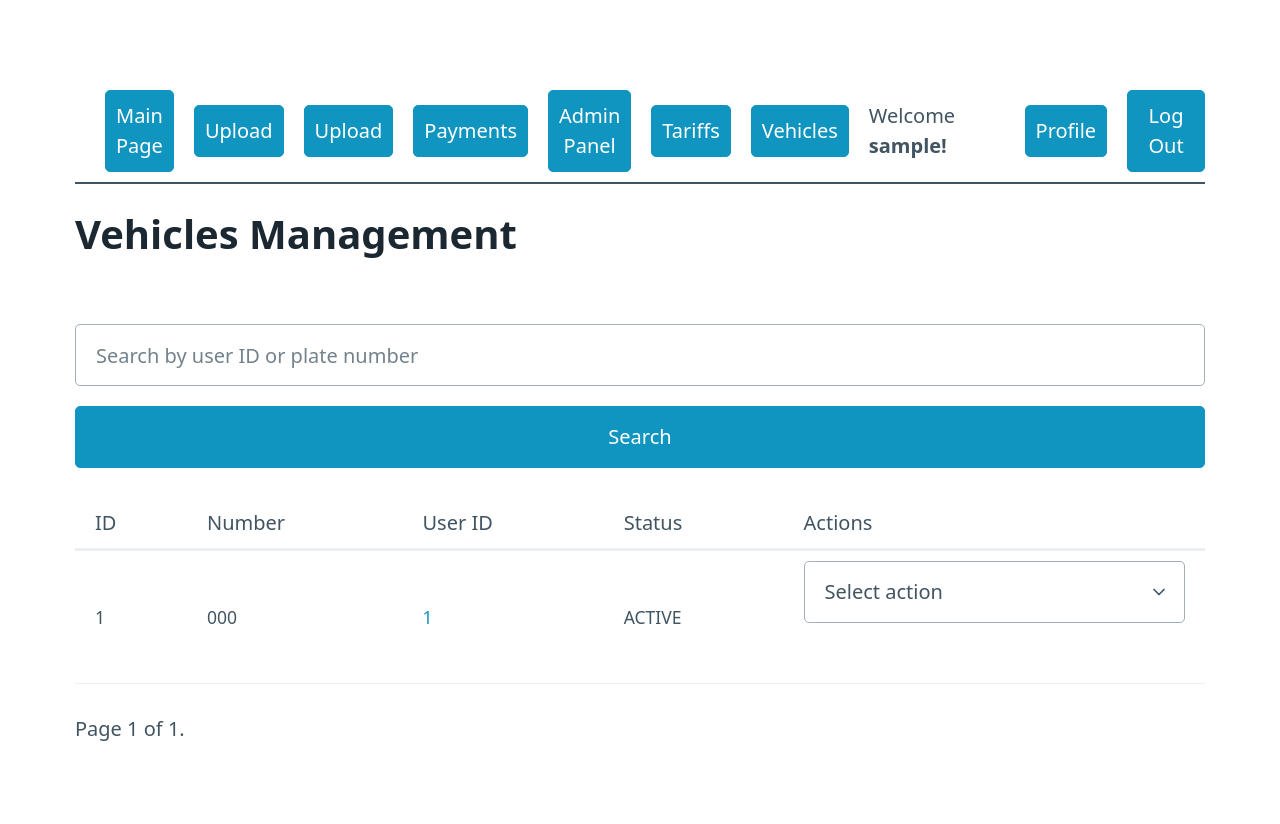
After one commit to Spica12/Python-Science-Parking-Management-System, a Django app: page /admin/vehicles_management/ in a window 1280 px wide. The commit adds this page. Run offline with Django 5.2, Linux system fonts and the light colour scheme; a user stored in the database is signed in; tables that the repository leaves empty hold one stand-in row (values such as "Sample post").

Commit message:
Admin panel update/vehicles_management button

```diff
--- /dev/null
+++ b/adminapp/templates/adminapp/vehicles_management.html
@@ -0,0 +1,95 @@
+{% extends "parking_service/base.html" %}
+
+{% block content %}
+<h1>Vehicles Management</h1>
+
+<form method="GET" action="{% url 'adminapp:vehicles_management' %}">
+    <div style="position: relative;">
+        <input type="text" name="query" value="{{ query }}" placeholder="Search by user ID or plate number" style="padding-right: 120px;">
+        {% if query %}
+            <a href="{% url 'adminapp:vehicles_management' %}" style="position: absolute; right: 10px; top: 50%; transform: translateY(-50%); color: #aaa; text-decoration: none;">&times;</a>
+        {% endif %}
+    </div>
+    <button type="submit">Search</button>
+</form>
+
+<table>
+    <thead>
+        <tr>
+            <th>ID</th>
+            <th>Number</th>
+            <th>User ID</th>
+            <th>Status</th>
+            <th>Actions</th>
+        </tr>
+    </thead>
+    <tbody>
+        {% for vehicle in page_obj %}
+            <tr>
+                <td>{{ vehicle.pk }}</td>
+                <td>{{ vehicle.plate_number }}</td>
+                <td><a href="{% url 'adminapp:user_management' %}?user_id={{ vehicle.user.pk }}">{{ vehicle.user.pk }}</a></td>
+                <td>{{ vehicle.status }}</td>
+                <td>
+                    <form method="post" action="{% url 'adminapp:change_vehicle_status' vehicle.pk %}">
+                        {% csrf_token %}
+                        <select name="action">
+                            <option value="">Select action</option>
+                            <option value="block" {% if vehicle.status == "BLOCKED" %}disabled{% endif %}>Block</option>
+                            <option value="unblock" {% if vehicle.status == "ACTIVE" %}disabled{% endif %}>Unblock</option>
+                            <option value="delete">Delete</option>
+                        </select>
+                        <button type="submit" style="display: none;"></button>
+                    </form>
+                </td>
+            </tr>
+        {% endfor %}
+    </tbody>
+</table>
+
+<div class="pagination">
+    <span class="step-links">
+        {% if page_obj.has_previous %}
+            <a href="?page=1{% if query %}&query={{ query }}{% endif %}">&laquo; first</a>
+            <a href="?page={{ page_obj.previous_page_number }}{% if query %}&query={{ query }}{% endif %}">previous</a>
+        {% endif %}
+
+        <span class="current">
+            Page {{ page_obj.number }} of {{ page_obj.paginator.num_pages }}.
+        </span>
+
+        {% if page_obj.has_next %}
+            <a href="?page={{ page_obj.next_page_number }}{% if query %}&query={{ query }}{% endif %}">next</a>
+            <a href="?page={{ page_obj.paginator.num_pages }}{% if query %}&query={{ query }}{% endif %}">last &raquo;</a>
+        {% endif %}
+    </span>
+</div>
+
+<script>
+    document.querySelectorAll('select[name="action"]').forEach(select => {
+        select.addEventListener('change', function (event) {
+            const form = this.closest('form');
+            const action = this.value;
+            let message = '';
+
+            switch (action) {
+                case 'block':
+                    message = 'Are you sure you want to block this vehicle?';
+                    break;
+                case 'unblock':
+                    message = 'Are you sure you want to unblock this vehicle?';
+                    break;
+                case 'delete':
+                    message = 'Are you sure you want to delete this vehicle?';
+                    break;
+            }
+
+            if (message && confirm(message)) {
+                form.submit();
+            } else {
+                this.value = '';
+            }
+        });
+    });
+</script>
+{% endblock %}
--- a/adminapp/urls.py
+++ b/adminapp/urls.py
@@ -1,5 +1,5 @@
 from django.urls import path
-from .views import admin_panel, block_user, unblock_user, change_role, user_management, change_user_status
+from .views import admin_panel, block_user, unblock_user, change_role, user_management, change_user_status, vehicles_management, change_vehicle_status
 
 app_name = 'adminapp'
 
@@ -10,4 +10,6 @@ urlpatterns = [
     path('block_user/<int:user_id>/', block_user, name='block_user'),
     path('unblock_user/<int:user_id>/', unblock_user, name='unblock_user'),
     path('user_management/', user_management, name='user_management'),
+    path('vehicles_management/', vehicles_management, name='vehicles_management'),
+    path('vehicles/<int:vehicle_id>/change_status/', change_vehicle_status, name='change_vehicle_status'),
 ]
--- a/adminapp/views.py
+++ b/adminapp/views.py
@@ -1,8 +1,10 @@
 from django.shortcuts import render, redirect, get_object_or_404
 from django.views.decorators.http import require_POST
 from django.contrib import messages
+from django.core.paginator import Paginator
 from django.db.models import Q
 from users.models import CustomUser, UserRole
+from vehicles.models import Vehicle
 from adminapp.decorators import admin_required, admin_or_operator_required
 from users.decorators import user_is_active
 
@@ -13,15 +15,59 @@ def admin_panel(request):
 
 @admin_required
 def user_management(request):
+    user_id = request.GET.get('user_id')
     query = request.GET.get('query', '')
-    if query:
+
+    if user_id:
+        users = CustomUser.objects.filter(id=user_id)
+    elif query:
         users = CustomUser.objects.filter(
             Q(email__icontains=query) | Q(nickname__icontains=query) | Q(id__icontains=query)
         )
     else:
         users = CustomUser.objects.all()
 
-    return render(request, 'adminapp/user_management.html', {'users': users, 'query': query})
+    return render(request, 'adminapp/user_management.html', {'users': users, 'query': query, 'user_id': user_id})
+
+@admin_or_operator_required
+def vehicles_management(request):
+    user_id = request.GET.get('user_id')
+    query = request.GET.get('query', '')
+
+    if user_id:
+        vehicles = Vehicle.objects.filter(user_id=user_id)
+    else:
+        if query:
+            vehicles = Vehicle.objects.filter(
+                Q(user__id__icontains=query) | Q(plate_number__icontains=query)
+            )
+        else:
+            vehicles = Vehicle.objects.all()
+
+    paginator = Paginator(vehicles, 10)
+    page_number = request.GET.get('page')
+    page_obj = paginator.get_page(page_number)
+
+    return render(request, 'adminapp/vehicles_management.html', {'page_obj': page_obj, 'query': query})
+
+@require_POST
+@admin_required
+def change_vehicle_status(request, vehicle_id):
+    vehicle = get_object_or_404(Vehicle, id=vehicle_id)
+    action = request.POST.get('action')
+
+    if action == 'block':
+        vehicle.status = 'BLOCKED'
+    elif action == 'unblock':
+        vehicle.status = 'ACTIVE'
+    elif action == 'delete':
+        vehicle.delete()
+        messages.success(request, f"Vehicle {vehicle.plate_number} has been deleted.")
+        return redirect('adminapp:vehicles_management')
+
+    vehicle.save()
+    messages.success(request, f"Vehicle {vehicle.plate_number} status has been updated.")
+    return redirect('adminapp:vehicles_management')
 
 @admin_required
 def block_user(request, user_id):
```
Also changed, not shown: adminapp/templates/adminapp/admin_panel.html (+4 -3 lines), adminapp/templates/adminapp/user_management.html (+13 -6 lines).
